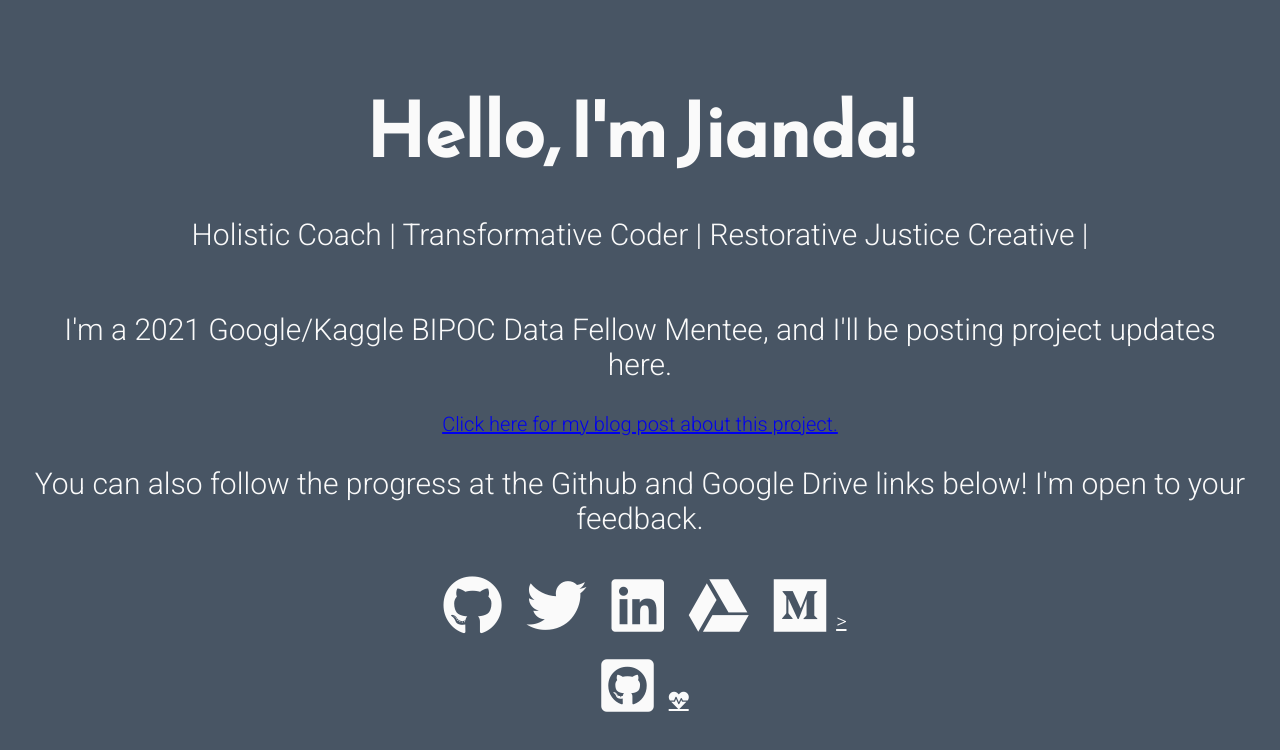
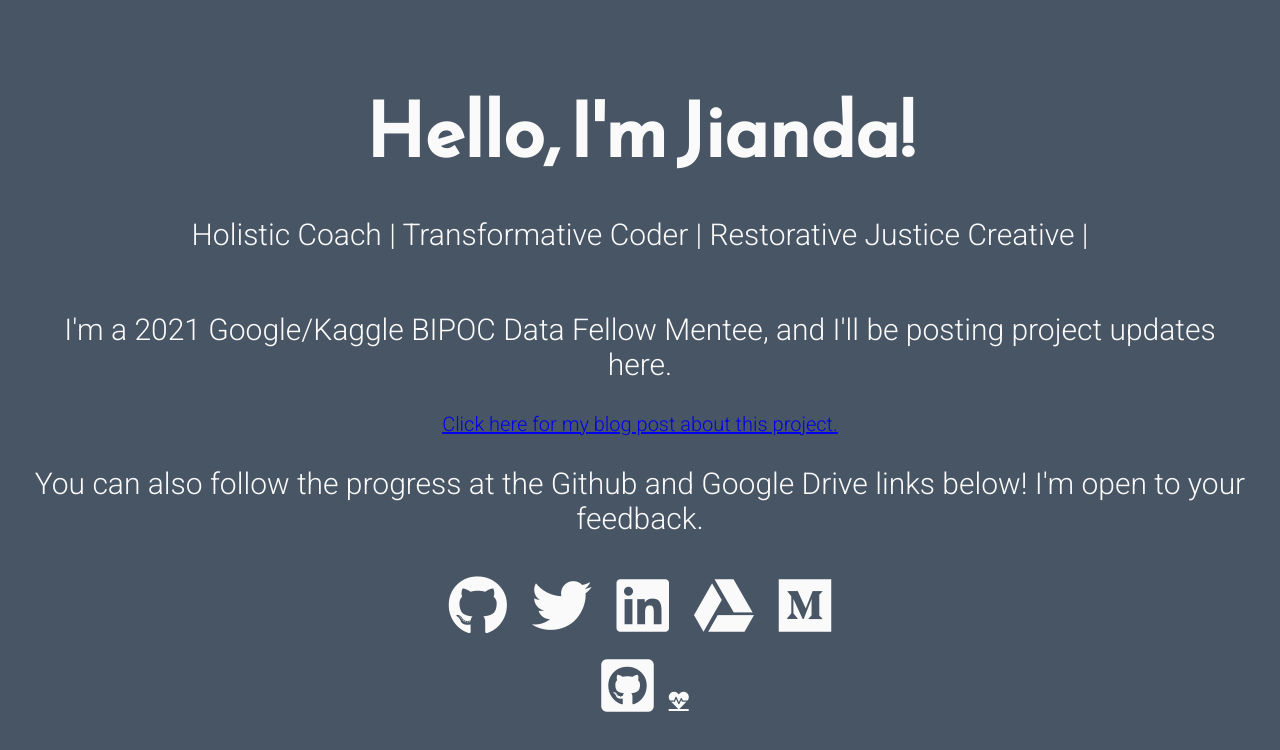
Before and after one commit to jiandamonique/kaggle-google-mutual-aid-devpage, a plain HTML site: page index.html in a window 1280 px wide. Drawn offline with Linux system fonts and the light colour scheme.

Commit message:
Update index.html

```diff
--- a/index.html
+++ b/index.html
@@ -39,7 +39,7 @@
 			<a target="_blank" href="https://twitter.com/jiandamonique"><i class="fab fa-twitter"></i></a>
 			<a target="_blank" href="https://www.linkedin.com/in/jiandamonique/"><i class="fab fa-linkedin"></i></a>
 			<a target="_blank" href="https://drive.google.com/drive/folders/1QodJ016_nw7tzJJ9T8KN6AYhJN0JRI_P?usp=sharing"><i class="fab fa-google-drive"></i></a>
-			<a target="_blank" href="https://jiandamonique.medium.com/oversharing-whats-overlooked-3ef8c0a4a52b"><i class="fab fa-medium"></i>></a>
+			<a target="_blank" href="https://jiandamonique.medium.com/oversharing-whats-overlooked-3ef8c0a4a52b"><i class="fab fa-medium"></i></a>
 
 			<p align="center">
 
```
